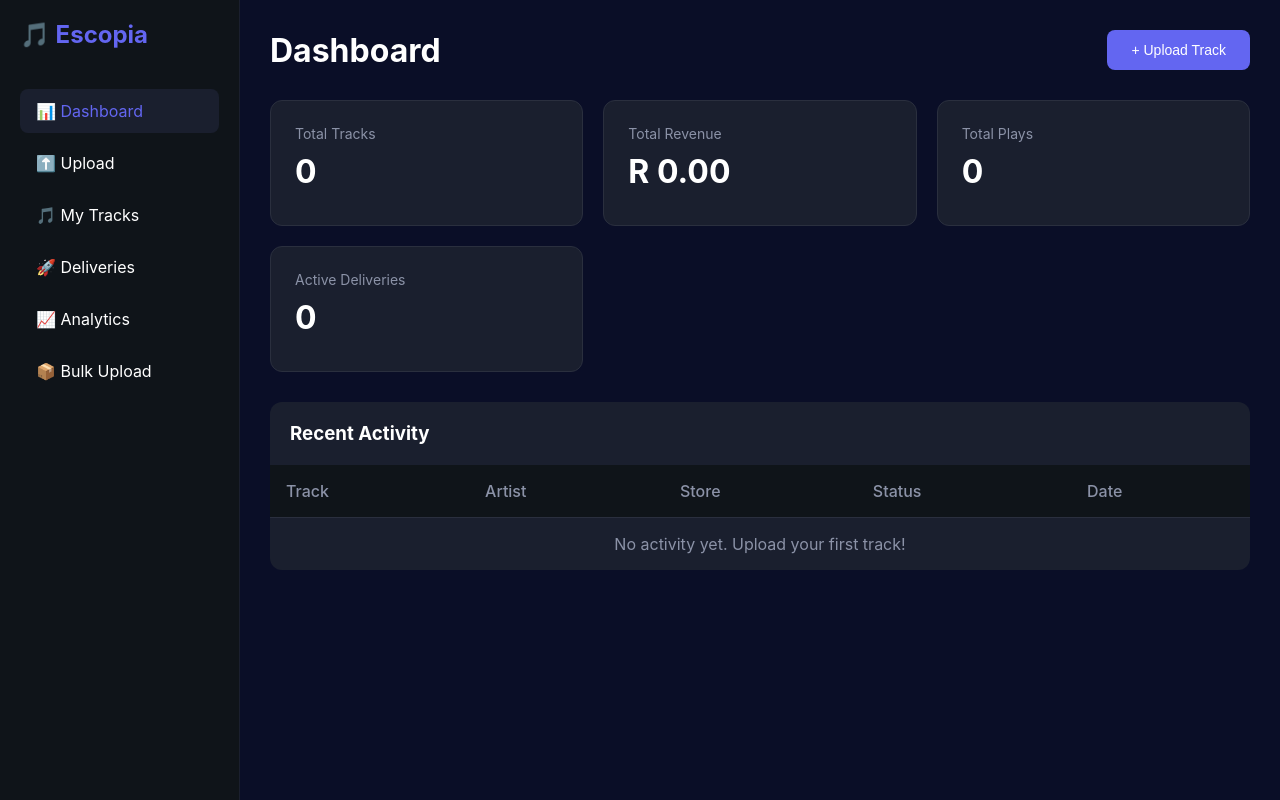
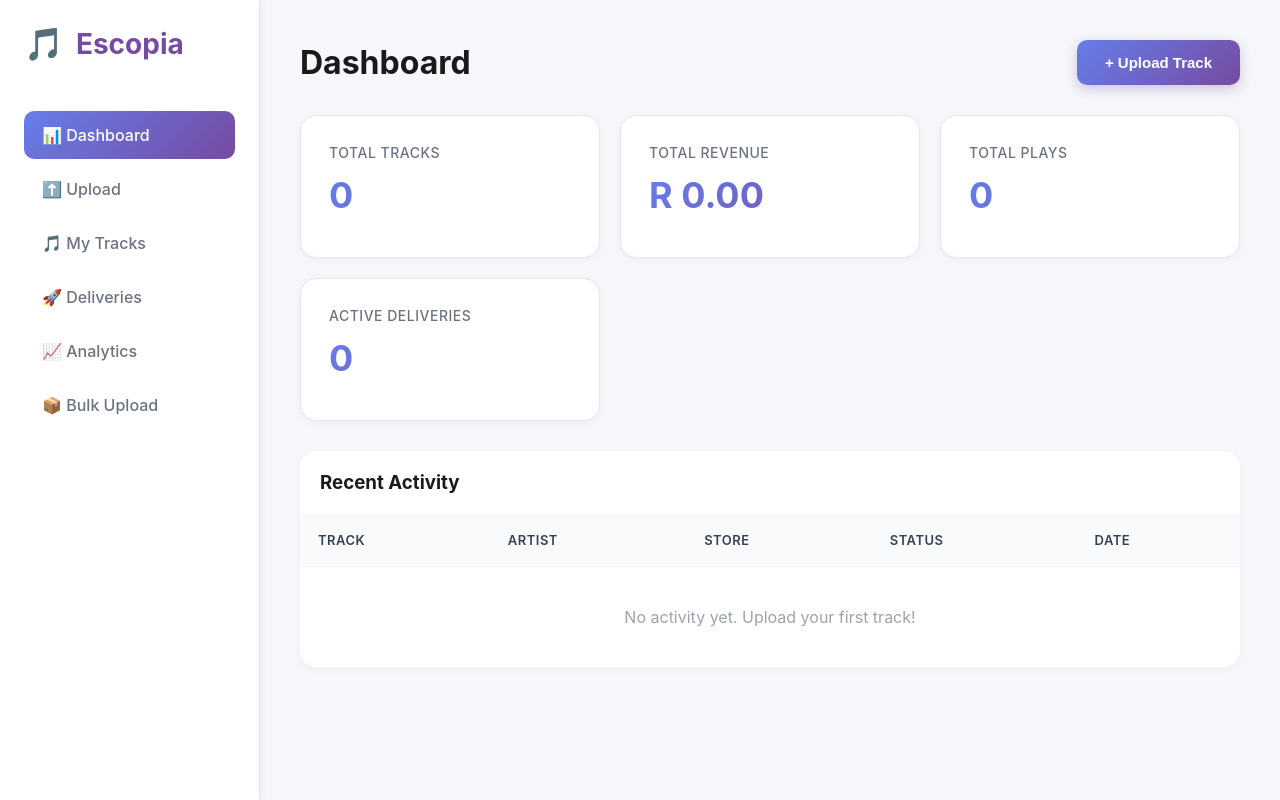
Before and after one commit to Escopia/ringtone, a Python web app: template templates/index.html in a window 1280 px wide. Run offline with Jinja, Linux system fonts and the light colour scheme; the template is opened without the code that fills it, so the values that code supplies are empty.

Commit message:
Enhanced portal with AWAL-style design

```diff
--- a/static/css/style.css
+++ b/static/css/style.css
@@ -6,44 +6,59 @@
 
 body {
     font-family: -apple-system, BlinkMacSystemFont, 'Segoe UI', Roboto, Oxygen, Ubuntu, Cantarell, sans-serif;
-    background: #0a0e27;
-    color: #fff;
+    background: #f5f7fa;
+    color: #1a1a1a;
 }
 
 .sidebar {
     position: fixed;
     left: 0;
     top: 0;
-    width: 240px;
+    width: 260px;
     height: 100vh;
-    background: #0f1419;
-    padding: 20px;
-    border-right: 1px solid #1a1f2e;
+    background: #fff;
+    padding: 24px;
+    border-right: 1px solid #e5e7eb;
+    box-shadow: 2px 0 8px rgba(0,0,0,0.05);
 }
 
 .logo {
-    font-size: 24px;
+    font-size: 28px;
     font-weight: bold;
-    margin-bottom: 40px;
-    color: #6366f1;
+    margin-bottom: 48px;
+    color: #764ba2;
+    display: flex;
+    align-items: center;
+    gap: 12px;
 }
 
 .nav-item {
-    padding: 12px 16px;
-    margin: 8px 0;
-    border-radius: 8px;
+    padding: 14px 18px;
+    margin: 6px 0;
+    border-radius: 10px;
     cursor: pointer;
     transition: all 0.3s;
+    color: #6b7280;
+    font-weight: 500;
+    display: flex;
+    align-items: center;
+    gap: 12px;
 }
 
-.nav-item:hover, .nav-item.active {
-    background: #1a1f2e;
-    color: #6366f1;
+.nav-item:hover {
+    background: #f3f4f6;
+    color: #764ba2;
+}
+
+.nav-item.active {
+    background: linear-gradient(135deg, #667eea 0%, #764ba2 100%);
+    color: #fff;
 }
 
 .main-content {
-    margin-left: 240px;
-    padding: 30px;
+    margin-left: 260px;
+    padding: 40px;
+    background: #f5f7fa;
 }
 
 .header {
@@ -61,52 +76,75 @@ body {
 }
 
 .stat-card {
-    background: #1a1f2e;
-    padding: 24px;
-    border-radius: 12px;
-    border: 1px solid #2a2f3e;
+    background: #fff;
+    padding: 28px;
+    border-radius: 16px;
+    border: 1px solid #e5e7eb;
+    box-shadow: 0 2px 8px rgba(0,0,0,0.04);
+    transition: transform 0.3s, box-shadow 0.3s;
+}
+
+.stat-card:hover {
+    transform: translateY(-4px);
+    box-shadow: 0 8px 24px rgba(0,0,0,0.1);
 }
 
 .stat-value {
-    font-size: 32px;
+    font-size: 36px;
     font-weight: bold;
-    margin: 10px 0;
+    margin: 12px 0;
+    background: linear-gradient(135deg, #667eea 0%, #764ba2 100%);
+    -webkit-background-clip: text;
+    -webkit-text-fill-color: transparent;
+    background-clip: text;
 }
 
 .stat-label {
-    color: #8b92a7;
+    color: #6b7280;
     font-size: 14px;
+    font-weight: 500;
+    text-transform: uppercase;
+    letter-spacing: 0.5px;
 }
 
 .btn-primary {
-    background: #6366f1;
+    background: linear-gradient(135deg, #667eea 0%, #764ba2 100%);
     color: #fff;
-    padding: 12px 24px;
+    padding: 14px 28px;
     border: none;
-    border-radius: 8px;
+    border-radius: 10px;
     cursor: pointer;
-    font-size: 14px;
-    font-weight: 500;
+    font-size: 15px;
+    font-weight: 600;
+    transition: all 0.3s;
+    box-shadow: 0 4px 12px rgba(118, 75, 162, 0.3);
+}
+
+.btn-primary:hover {
+    transform: translateY(-2px);
+    box-shadow: 0 6px 20px rgba(118, 75, 162, 0.4);
+}
+
+.upload-section {
+    background: #fff;
+    padding: 48px;
+    border-radius: 16px;
+    border: 2px dashed #d1d5db;
+    text-align: center;
+    margin-bottom: 30px;
     transition: all 0.3s;
 }
 
-.btn-primary:hover {
-    background: #4f46e5;
-}
-
-.upload-section {
-    background: #1a1f2e;
-    padding: 40px;
-    border-radius: 12px;
-    border: 2px dashed #2a2f3e;
-    text-align: center;
-    margin-bottom: 30px;
+.upload-section:hover {
+    border-color: #764ba2;
+    background: #faf5ff;
 }
 
 .tracks-table {
-    background: #1a1f2e;
-    border-radius: 12px;
+    background: #fff;
+    border-radius: 16px;
     overflow: hidden;
+    box-shadow: 0 2px 8px rgba(0,0,0,0.04);
 }
 
 table {
@@ -115,14 +153,18 @@ table {
 }
 
 th {
-    background: #0f1419;
-    padding: 16px;
+    background: #f9fafb;
+    padding: 18px;
     text-align: left;
-    font-weight: 500;
-    color: #8b92a7;
+    font-weight: 600;
+    color: #374151;
+    font-size: 13px;
+    text-transform: uppercase;
+    letter-spacing: 0.5px;
 }
 
 td {
-    padding: 16px;
-    border-top: 1px solid #2a2f3e;
+    padding: 18px;
+    border-top: 1px solid #f3f4f6;
+    color: #4b5563;
 }
--- a/templates/index.html
+++ b/templates/index.html
@@ -3,12 +3,12 @@
 <head>
     <meta charset="UTF-8">
     <meta name="viewport" content="width=device-width, initial-scale=1.0">
-    <title>Audio Distribution Portal</title>
+    <title>Dashboard - Escopia Distribution</title>
     <link rel="stylesheet" href="/static/css/style.css">
 </head>
 <body>
     <div class="sidebar">
-        <div class="logo">🎵 Escopia</div>
+        <div class="logo"><span style="font-size: 32px;">🎵</span> Escopia</div>
         <div class="nav-item active" onclick="showSection('dashboard')">📊 Dashboard</div>
         <div class="nav-item" onclick="showSection('upload')">⬆️ Upload</div>
         <div class="nav-item" onclick="showSection('tracks')">🎵 My Tracks</div>
@@ -57,7 +57,7 @@
                     </thead>
                     <tbody>
                         <tr>
-                            <td colspan="5" style="text-align: center; color: #8b92a7;">No activity yet. Upload your first track!</td>
+                            <td colspan="5" style="text-align: center; color: #9ca3af; padding: 40px;">No activity yet. Upload your first track!</td>
                         </tr>
                     </tbody>
                 </table>
--- a/web_app.py
+++ b/web_app.py
@@ -9,6 +9,11 @@ app.mount("/static", StaticFiles(directory="static"), name="static")
 
 @app.get("/", response_class=HTMLResponse)
 def home():
+    with open("templates/login.html") as f:
+        return f.read()
+
+@app.get("/dashboard", response_class=HTMLResponse)
+def dashboard():
     with open("templates/index.html") as f:
         return f.read()
 
```
Also changed, not shown: other parts of templates/index.html (+21 -15 lines), templates/login.html (added, +108 -0 lines), 1 other file.
